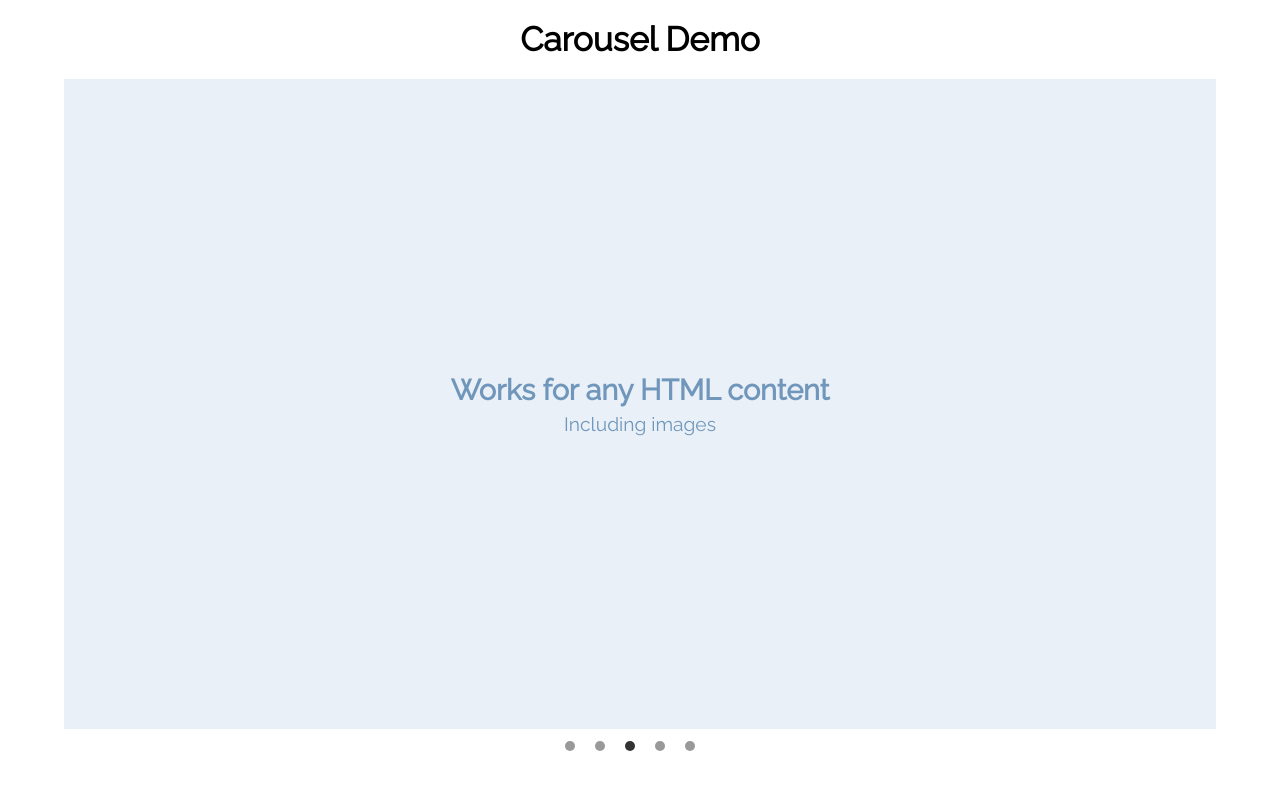
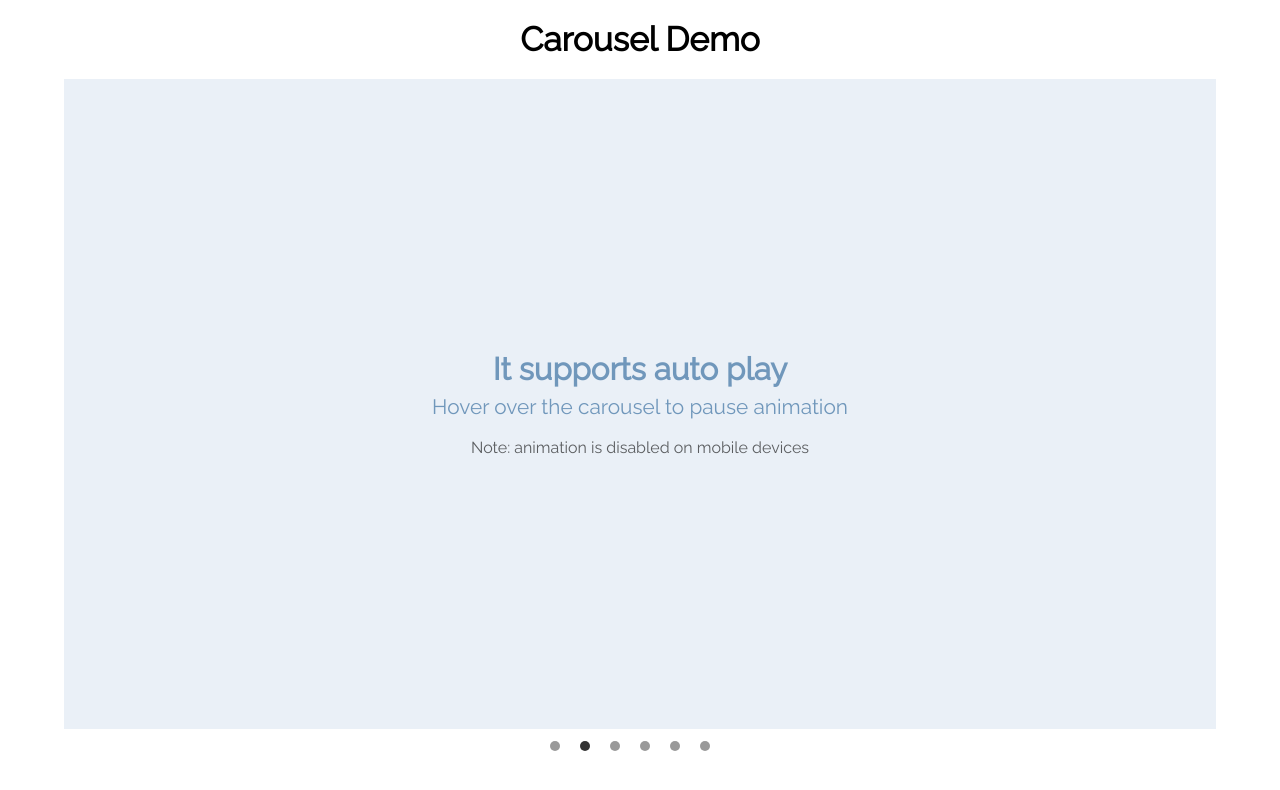
Before and after one commit to Nastik1811/carousel-test_task, a React app: page / in a window 1280 px wide. Shown: the top 790 px of the page. Built offline with nearby package versions, Linux system fonts and the light colour scheme.

Commit message:
Update demo

```diff
--- a/src/App.js
+++ b/src/App.js
@@ -9,13 +9,24 @@ const App = () => {
                 <h1 className="app-title">Carousel Demo</h1>
             </header>
             <section className="section">
-                <Carousel inteereval={2200} autoplay controls indicators>
+                <Carousel interval={3000} autoplay controls indicators>
                     <div className="item item-1">
                         <div className="html-content">
                             <h1>Hello world!</h1>
                             <p>
                                 This is my Carousel Component =)
                             </p>
+                        </div>
+                    </div>
+                    <div className="item item-2">
+                        <div className="html-content">
+                            <h1>It supports auto play</h1>
+                            <p>
+                                Hover over the carousel to pause animation
+                            </p>
+                            <span className="note">
+                                Note: animation is disabled on mobile devices
+                            </span>
                         </div>
                     </div>
                     <div className="item item-4">
@@ -34,7 +45,7 @@ const App = () => {
                             </ul>
                         </div>
                     </div>
-                    <div className="item item-2">
+                    <div className="item item-1">
                         <div className="html-content">
                             <h1>Works for any HTML content</h1>
                             <p>Including images</p>
--- a/src/styles.css
+++ b/src/styles.css
@@ -70,7 +70,7 @@
     flex-direction: column;
     justify-content: center;
     align-items: center;
-    font-size: larger;
+    font-size: 1.3rem;
     padding: 1rem;
   }
 
@@ -85,6 +85,13 @@
     margin: auto;
   }
 
+  .note{
+    display: block;
+    margin-top: 1rem;
+    font-size: 1rem;
+    color: rgba(0, 0, 0, 0.61);
+  }
+
   @media(max-width: 700px){
     .item{
       height: 300px;
```
